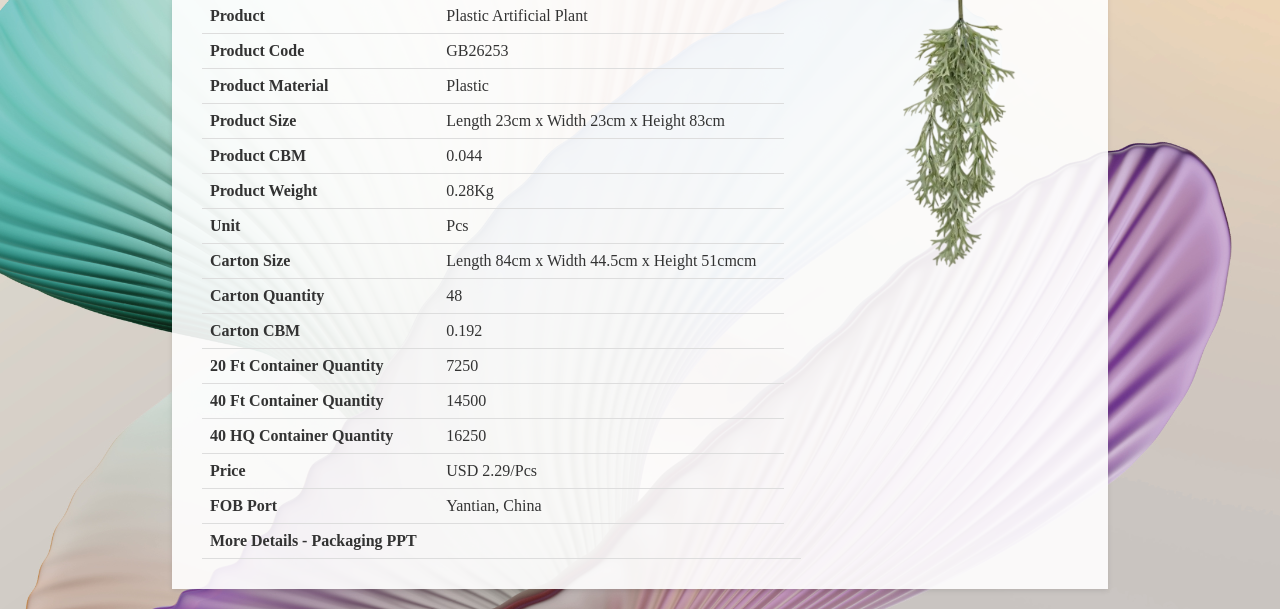
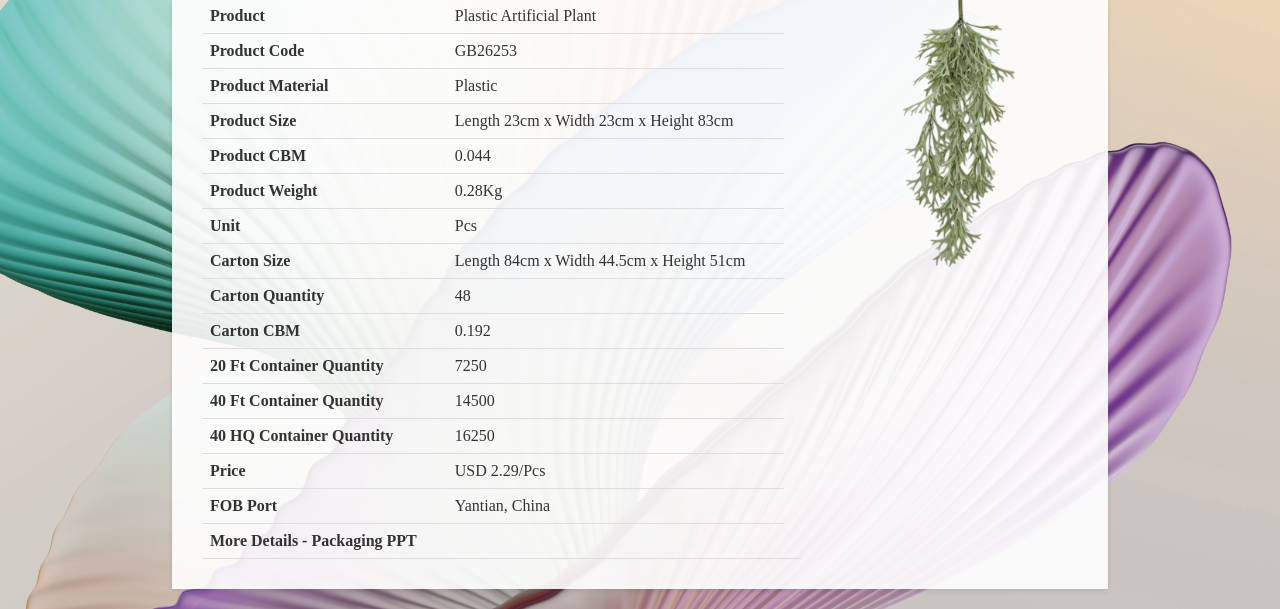
Before and after one commit to GBSLIT/GB26253, a plain HTML site: page index.html in a window 1280 px wide. Shown: the part 230-839 px from the top of the page. Drawn offline with Linux system fonts and the light colour scheme.

Commit message:
Update index.html

```diff
--- a/index.html
+++ b/index.html
@@ -165,7 +165,7 @@
                 </tr>
                 <tr>
                     <th>Carton Size</th>
-                    <td>Length 84cm x Width 44.5cm x Height 51cmcm</td>
+                    <td>Length 84cm x Width 44.5cm x Height 51cm</td>
                 </tr>
                 <tr>
                     <th>Carton Quantity</th>
```
